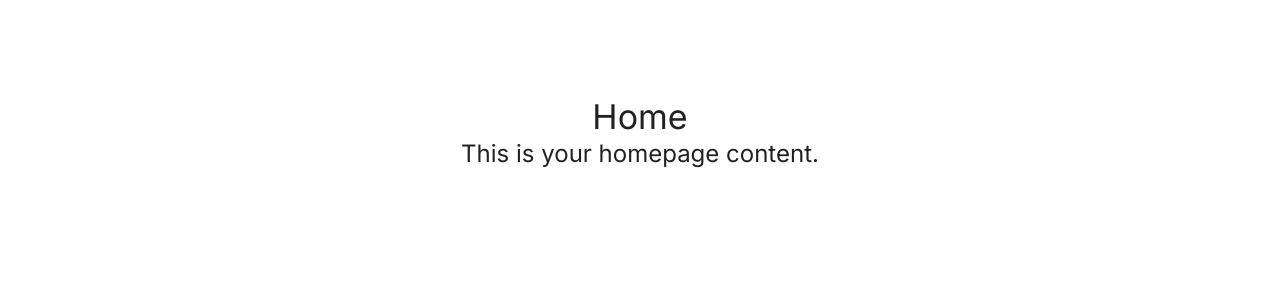
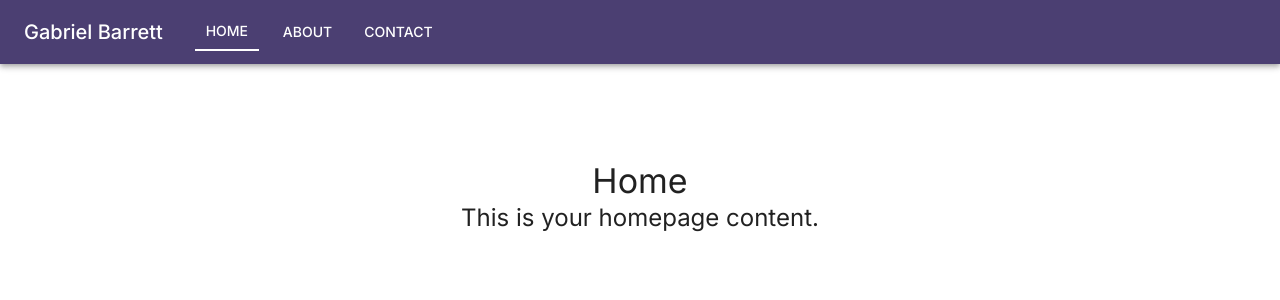
Before and after one commit to DeftVision/craftnhouse, a React (Vite) app in the folder frontend/: page / in a window 1280 px wide. Shown: the top 300 px of the page. Built offline with nearby package versions, Linux system fonts and the light colour scheme.

Commit message:
Implements responsive layout structure
Introduces a responsive layout system with different layout types.

This allows for flexible content arrangement based on screen size and layout configuration.

It also introduces navigation components that adapt to different screen sizes using media queries.

```diff
--- a/frontend/src/App.jsx
+++ b/frontend/src/App.jsx
@@ -1,22 +1,21 @@
-import { useState } from 'react'
-import { Routes, Route } from 'react-router-dom'
-import { Home, About, Contact } from './pages'
-import MobileNav from './components/MobileNav';
+import {Route, Routes} from 'react-router-dom'
+import {About, Contact, Home} from './pages'
+import LayoutWrapper from './layouts/LayoutWrapper';
 import {Box} from "@mui/material";
 
 function App() {
-  const [count, setCount] = useState(0)
 
     return (
         <>
-        <MobileNav />
-        <Box sx={{ mt: '64px', px: 2 }}>
+            <LayoutWrapper>
+                <Box sx={{mt: '64px', px: 2}}>
                     <Routes>
-                <Route path="/" element={<Home />} />
-                <Route path="/about" element={<About />} />
-                <Route path="/contact" element={<Contact />} />
+                        <Route path="/" element={<Home/>}/>
+                        <Route path="/about" element={<About/>}/>
+                        <Route path="/contact" element={<Contact/>}/>
                     </Routes>
                 </Box>
+            </LayoutWrapper>
         </>
     )
 }
--- /dev/null
+++ b/frontend/src/components/nav/DesktopNav.jsx
@@ -0,0 +1,48 @@
+import React from 'react';
+import {
+    AppBar,
+    Toolbar,
+    Box,
+    Typography,
+    Button,
+    useMediaQuery,
+    useTheme
+} from '@mui/material';
+import { Link, useLocation } from 'react-router-dom';
+import { siteConfig } from '../../config/site.config';
+
+export default function DesktopNav() {
+    const theme = useTheme();
+    const isDesktop = useMediaQuery(theme.breakpoints.up('sm'));
+    const location = useLocation();
+
+    if (!isDesktop) return null;
+
+    const align = siteConfig.layout.navAnchor === 'right' ? 'flex-end' : 'flex-start';
+
+    return (
+        <AppBar position='static'>
+            <Toolbar sx={{ justifyContent: align }}>
+                <Typography variant='h6' sx={{ mr: 4 }}>
+                    {siteConfig.siteName}
+                </Typography>
+                <Box sx={{ display: 'flex', gap: 2 }}>
+                    {siteConfig.navLinks.map(({ label, path }) => (
+                        <Button
+                            key={path}
+                            component={Link}
+                            to={path}
+                            color='inherit'
+                            sx={{
+                                borderBottom: location.pathname === path ? '2px solid white' : 'none',
+                                borderRadius: 0,
+                            }}
+                        >
+                            {label}
+                        </Button>
+                    ))}
+                </Box>
+            </Toolbar>
+        </AppBar>
+    );
+}
--- a/frontend/src/components/MobileNav.jsx
+++ b/frontend/src/components/nav/MobileNav.jsx
@@ -13,7 +13,7 @@ import {
     useTheme
 } from '@mui/material'
 import MenuIcon from '@mui/icons-material/Menu';
-import { siteConfig } from '../config/site.config.js'
+import { siteConfig } from '../../config/site.config.js'
 import { Link, useLocation } from 'react-router-dom'
 
 export default function MobileNav() {
--- /dev/null
+++ b/frontend/src/components/nav/ResponsiveNav.jsx
@@ -0,0 +1,12 @@
+import React from 'react';
+import { useTheme, useMediaQuery } from '@mui/material';
+import MobileNav from './mobileNav';
+import DesktopNav from './DesktopNav';
+
+
+export default function ResponsiveNav() {
+    const theme = useTheme();
+    const isDesktop = useMediaQuery(theme.breakpoints.up('sm'));
+
+    return isDesktop ? <DesktopNav /> : <MobileNav />
+}
--- a/frontend/src/layouts/LayoutCentered.jsx
+++ b/frontend/src/layouts/LayoutCentered.jsx
@@ -0,0 +1,14 @@
+import React from 'react';
+import ResponsiveNav from '../components/nav/ResponsiveNav';
+import { Box } from '@mui/material';
+
+export default function LayoutCentered({ children }) {
+    return (
+        <>
+            <ResponsiveNav />
+            <Box sx={{ mt: '64px', px: 2 }}>
+                {children}
+            </Box>
+        </>
+    );
+}
--- a/frontend/src/layouts/LayoutHeroFirst.jsx
+++ b/frontend/src/layouts/LayoutHeroFirst.jsx
@@ -0,0 +1,14 @@
+import React from 'react';
+import ResponsiveNav from '../components/nav/ResponsiveNav';
+import { Box } from '@mui/material';
+
+export default function LayoutHeroFirst({ children }) {
+    return (
+        <>
+            <ResponsiveNav />
+            <Box sx={{ mt: '64px', px: 2 }}>
+                {children}
+            </Box>
+        </>
+    );
+}
--- a/frontend/src/layouts/LayoutSidebar.jsx
+++ b/frontend/src/layouts/LayoutSidebar.jsx
@@ -0,0 +1,14 @@
+import React from 'react';
+import ResponsiveNav from '../components/nav/ResponsiveNav';
+import { Box } from '@mui/material';
+
+export default function LayoutSidebar({ children }) {
+    return (
+        <>
+            <ResponsiveNav />
+            <Box sx={{ mt: '64px', px: 2 }}>
+                {children}
+            </Box>
+        </>
+    );
+}
--- /dev/null
+++ b/frontend/src/layouts/LayoutWrapper.jsx
@@ -0,0 +1,18 @@
+import React from 'React';
+import { siteConfig } from '../config/site.config';
+
+import { LayoutHeroFirst, LayoutCentered, LayoutSidebar } from './index'
+
+const layoutMap = {
+    heroFirst: LayoutHeroFirst,
+    centered: LayoutCentered,
+    sidebar: LayoutSidebar,
+
+}
+
+
+export default function LayoutWrapper({ children }) {
+    const LayoutComponent = layoutMap[siteConfig.layout.type] || LayoutCentered;
+
+    return <LayoutComponent>{children}</LayoutComponent>
+}
--- /dev/null
+++ b/frontend/src/layouts/index.js
@@ -0,0 +1,3 @@
+export { default as LayoutCentered } from './LayoutCentered'
+export { default as LayoutHeroFirst } from './LayoutHeroFirst'
+export { default as LayoutSidebar } from './LayoutSidebar'
```
Lines whose indentation alone changed are shown as unchanged.
